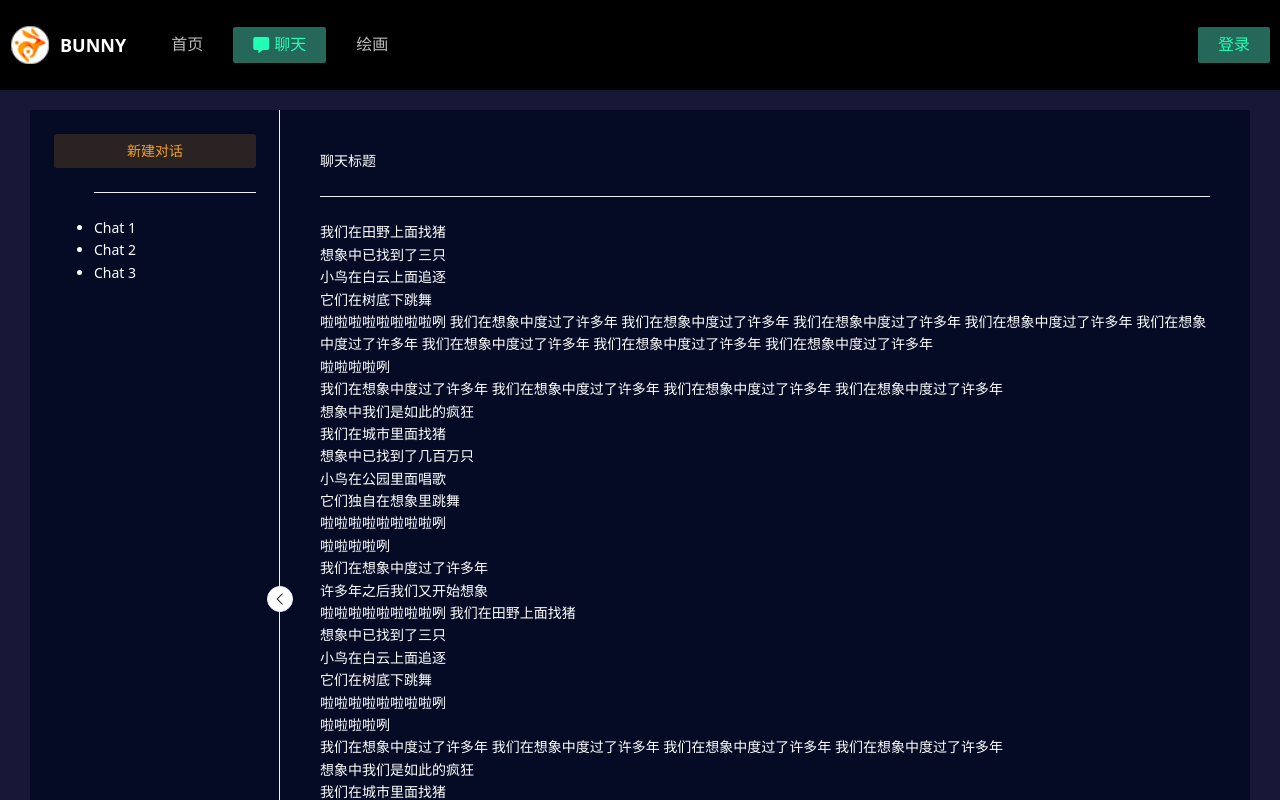
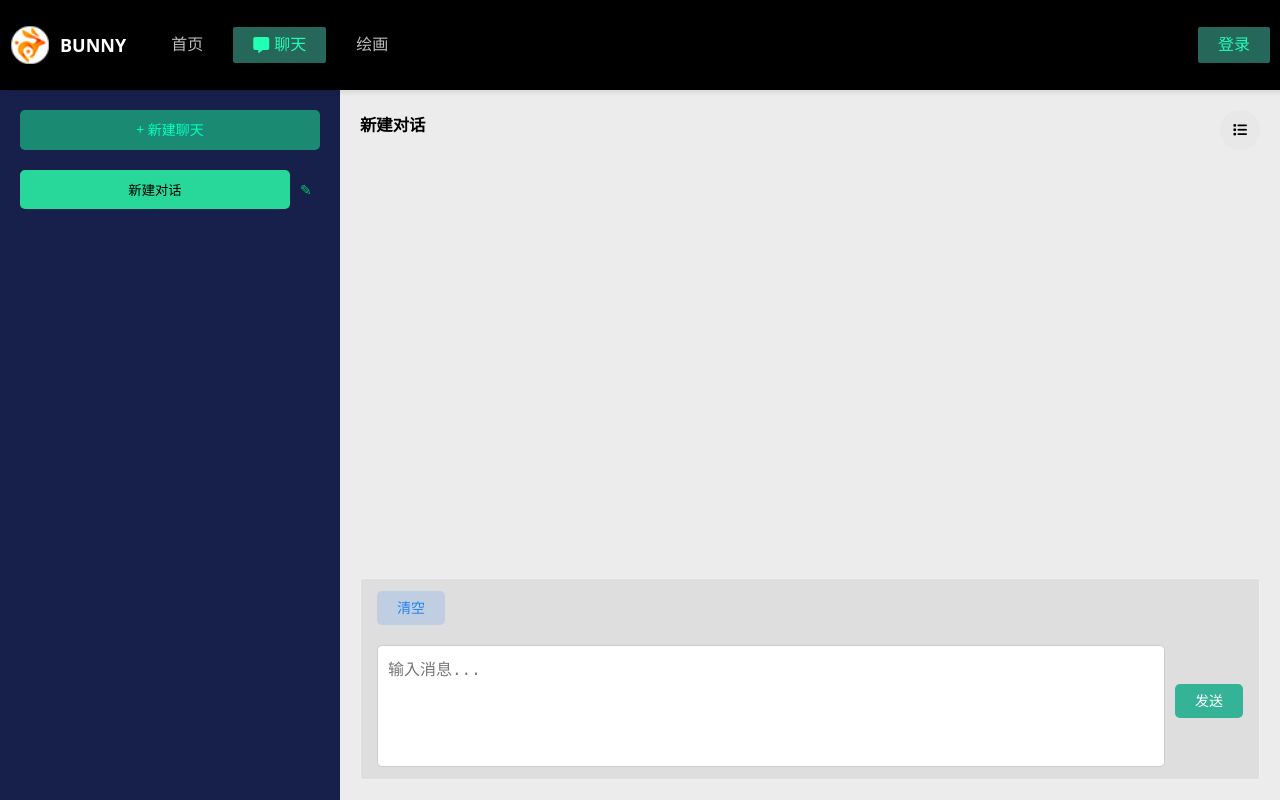
Before and after one commit to GPT-Bunny/Go-GPT, a Vue app: page /Chat in a window 1280 px wide. Shown: the top 800 px of the page. Built offline with nearby package versions, Linux system fonts and the light colour scheme.

Commit message:
提交说明

```diff
--- a/src/views/Chat.vue
+++ b/src/views/Chat.vue
@@ -1,39 +1,435 @@
 <template>
-  <div  class="div">
-  <n-flex justify="space-between" >
-    <!-- 侧边栏 -->
-    <n-layout has-sider>
-      <n-layout-sider
-        collapse-mode="transform"
-        :collapsed-width="20"
-        :width="250"
-        show-trigger="arrow-circle"
-        content-style="padding: 24px;"
-        bordered
-      >
-        <List />
-      </n-layout-sider>
+  <div class="container">
+    <div class="chat-container">
+      <div v-if="!isSmallScreen && isSidebarVisible" class="sidebar">
+        <n-button strong secondary round type="primary" @click="createChat" class="create-chat-btn">+ 新建聊天</n-button>
+        <div class="chat-list-container">
+          <div v-for="(chat, index) in chats" :key="index">
+            <div class="chat-header">
+              <button @click="selectChat(index)" :class="{ 'active': index === selectedChatIndex }" class="chat-btn">{{
+                chat.title }}</button>
+              <span class="edit-icon" @click="editChatTitle(index)">&#9998;</span>
+            </div>
+          </div>
+        </div>
+      </div>
 
-      <!-- 对话内容 -->
-      <n-layout-content class="content">
-        <Title />
-        <n-divider />
-        <Display />
-        <n-divider />
-        <Input />
-      </n-layout-content>
-    </n-layout>
-  </n-flex>
-</div>
+      <div class="chat-window">
+        <div class="title-bar">
+          <h3 class="chat-title">{{ selectedChatTitle }}</h3>
+            <span class="icon-wrapper" @click="toggleSidebar"><i class="fas fa-list"></i></span>
+        </div>
+        <div class="messages" ref="messagesContainer" v-show="isChatListVisible">
+          <!-- 机器人回复的消息 -->
+          <div v-for="(message, index) in selectedChat.messages" :key="index" class="message">
+            <div class="message-avatar">
+              <img :src="message.avatar" class="avatar" alt="avatar">
+            </div>
+            <div :class="message.sender === 'user' ? 'user-message' : 'bot-message'">
+              {{ message.content }}
+              <div v-if="message.sender === 'bot'" class="message-info">
+                <span>{{ message.timestamp }}</span>
+              </div>
+              <!-- 仅机器人回复的消息包含复制按钮 -->
+              <div v-if="message.sender === 'bot'">
+                <n-button strong secondary circle type="warning"  size="mini" style="background-color: transparent;" i class="fas fa-copy fa-sm  copy-icon" @click="copyMessage(message.content)" title="复制内容"  ></n-button>
+              </div>
+            </div>
+          </div>
+        </div>
+        <n-card size="small" class="input-area">
+          <div class="clear-button-area">
+            <n-button strong secondary round type="info" @click="clearChat" >清空</n-button>
+          </div>
+          <div class="send-message-area">
+            <textarea v-model="newMessage" @keydown="handleKeyPress" placeholder="输入消息..." rows="4"
+              style="resize: none;"></textarea>
+              <n-button strong secondary round type="primary" @click="sendMessage" class="send-btn">发送</n-button>
+          </div>
+        </n-card>
+      </div>
+    </div>
+  </div>
 </template>
 
 <script setup>
-import List from '@/components/Chat/List.vue'
-import Display from '@/components/Chat/Display.vue'
-import Input from '@/components/Chat/Input.vue'
-import Title from '@/components/Chat/Title.vue'
+import { ref, computed, onMounted, onUnmounted } from 'vue';
+
+const newMessage = ref('');
+const chats = ref([
+  { title: '新建对话', messages: [] },
+]);
+const selectedChatIndex = ref(0);
+const isSmallScreen = ref(window.innerWidth < 900);
+const isChatListVisible = ref(true);
+const isSidebarVisible = ref(true); // 新增侧边栏显示/隐藏状态
+
+onMounted(() => {
+  window.addEventListener('resize', handleResize);
+});
+
+onUnmounted(() => {
+  window.removeEventListener('resize', handleResize);
+});
+
+const handleResize = () => {
+  isSmallScreen.value = window.innerWidth < 900;
+};
+
+const createChat = () => {
+  const newChatTitle = `新建对话`;
+  chats.value.push({ title: newChatTitle, messages: [] });
+  selectedChatIndex.value = chats.value.length - 1;
+};
+
+const selectChat = (index) => {
+  selectedChatIndex.value = index;
+};
+
+const editChatTitle = (index) => {
+  const newTitle = prompt("请输入新的聊天记录名称：", chats.value[index].title);
+  if (newTitle !== null && newTitle !== '') {
+    chats.value[index].title = newTitle;
+  }
+};
+
+const selectedChat = computed(() => chats.value[selectedChatIndex.value]);
+
+const selectedChatTitle = computed(() => selectedChat.value.title);
+
+const sendMessage = () => {
+  if (newMessage.value.trim() !== '') {
+    selectedChat.value.messages.push({ sender: 'user', content: newMessage.value, avatar: 'src/assets/32x32.png' });
+    // Simulate bot response (you can replace this with actual API call)
+    setTimeout(() => {
+      const botResponse = {
+        sender: 'bot',
+        content: '你好，有什么可以帮助你的吗？',
+        avatar: 'src/assets/32x32.png',
+        timestamp: new Date().toLocaleString(), // 添加时间戳
+      };
+      selectedChat.value.messages.push(botResponse);
+      scrollToBottom(); // 确保滚动到底部
+    }, 500);
+    newMessage.value = ''; // 清空输入框
+  }
+};
+
+const copyMessage = (text) => {
+  navigator.clipboard.writeText(text)
+    .then(() => {
+      console.log('Text copied to clipboard');
+      alert('复制成功'); // 复制成功提示
+    })
+    .catch((error) => {
+      console.error('Error copying text: ', error);
+    });
+};
+
+const handleKeyPress = (event) => {
+  if (event.key === 'Enter' && !event.shiftKey) {
+    event.preventDefault();
+    sendMessage();
+  } else if (event.key === 'Enter' && event.ctrlKey && event.shiftKey) {
+    event.preventDefault();
+    newMessage.value += '\n';
+  }
+};
+
+const clearChat = () => {
+  selectedChat.value.messages = [];
+};
+
+const scrollToBottom = () => {
+  const messagesContainer = document.querySelector('.messages');
+  messagesContainer.scrollTop = messagesContainer.scrollHeight;
+};
+
+const toggleChatList = () => {
+  isChatListVisible.value = !isChatListVisible.value;
+};
+
+const toggleSidebar = () => {
+  isSidebarVisible.value = !isSidebarVisible.value; // 切换侧边栏显示/隐藏状态
+};
 </script>
 
-<style  scoped>
-@import url(Chat.css);
+<style scoped>
+/* 添加标题栏样式 */
+.title-bar {
+  display: flex;
+  justify-content: space-between;
+  align-items: center;
+}
+
+
+
+/* 消息样式 */
+.message {
+  display: flex;
+  align-items: center;
+  margin-bottom: 10px;
+}
+
+.message-avatar {
+  margin-right: 10px;
+}
+
+.avatar {
+  width: 40px;
+  /* 头像宽度 */
+  height: 40px;
+  /* 头像高度 */
+  border-radius: 50%;
+  /* 圆形头像 */
+}
+
+
+
+.container {
+  display: flex;
+  justify-content: center;
+  align-items: center;
+  width: 100%;
+  height: calc(100vh - 90px);
+  /* 使用calc函数减去导航栏的高度 */
+  padding-top: 90px;
+  /* 用额外的上边距来弥补导航栏的高度 */
+  background-color: #000;
+  /* 背景色 */
+}
+
+.chat-container {
+  display: flex;
+  width: 100%;
+  /* 修改为和页面一样大 */
+  height: 100%;
+  /* 修改为和页面一样大 */
+  border: none;
+  /* 或者 border: 1px solid transparent; */
+}
+
+.sidebar {
+  flex: 1;
+  padding: 20px;
+  display: flex;
+  flex-direction: column;
+  background-color: #17204b;
+  /* 墨绿色背景 */
+  transition: width 0.3s ease;
+  /* 添加过渡效果 */
+}
+
+.sidebar.hidden {
+  width: 0;
+  /* 隐藏侧边栏 */
+  padding: 0;
+  /* 隐藏内边距 */
+}
+
+.create-chat-btn {
+  width: 100%;
+  padding: 20px;
+  border: none;
+  border-radius: 5px;
+  background-color: #1b8a72;
+  /* 按钮背景色 */
+  color: rgb(0, 255, 195);
+  cursor: pointer;
+  margin-bottom: 20px;
+  /* 新建聊天按钮下边距 */
+}
+.icon-wrapper {
+  background-color: #e8e8e8; /* 设置背景色 */
+  padding: 5px; /* 设置内边距 */
+  width: 30px; /* 设置宽度 */
+  height: 30px; /* 设置高度 */
+  border-radius: 50%; /* 设置圆角半径 */
+  display: flex; /* 让内容居中 */
+  justify-content: center; /* 水平居中 */
+  align-items: center; /* 垂直居中 */
+  cursor: pointer;
+  color: #000000;
+}
+
+.icon-wrapper:hover {
+  background-color: #dbdbdb; /* 设置鼠标悬停时的背景色 */
+}
+
+
+.chat-btn {
+  width: calc(100% - 30px);
+  /* 聊天记录按钮宽度减去修改按钮的宽度 */
+  padding: 10px;
+  margin-bottom: 5px;
+  border: none;
+  border-radius: 5px;
+  background-color: #268e7c;
+  color: black;
+  cursor: pointer;
+}
+
+.chat-btn.active {
+  background-color: #28d89b;
+}
+
+.edit-icon {
+  cursor: pointer;
+  margin-left: 10px;
+  color: #00cc66;
+  /* 修改图标颜色 */
+}
+
+/* 右侧内容背景色与侧边栏相同 */
+.chat-window {
+  flex: 3;
+  display: flex;
+  flex-direction: column;
+  align-items: stretch;
+  padding: 20px;
+  background-color: #ececec;
+  /* 左侧侧边栏的背景色 */
+}
+
+.chat-title {
+  margin-top: 0;
+  margin-bottom: 10px;
+  text-align: left;
+  /* 标题左对齐 */
+}
+
+
+
+.input-area {
+  background-color: #dedede;
+  display: flex;
+  flex-direction: column;
+}
+
+.clear-button-area {
+  margin-bottom: 10px;
+  /* 清空按钮下边距 */
+}
+
+.send-message-area {
+  display: flex;
+  align-items: center;
+}
+
+textarea {
+  flex: 1;
+  padding: 10px;
+  border: 1px solid #ccc;
+  border-radius: 5px;
+  font-size: 16px;
+  margin-top: 10px;
+  height: 100px;
+  /* 固定输入框高度为 100 像素 */
+}
+
+button {
+  padding: 10px 20px;
+  border: none;
+  border-radius: 5px;
+  cursor: pointer;
+}
+
+
+
+.send-btn {
+
+  margin-left: 10px;
+  /* 发送按钮左边距 */
+  background-color: #34b397;
+  color: rgb(255, 255, 255);
+}
+
+.send-btn:hover {
+  color: rgb(255, 255, 255);
+  background-color: #159378;
+}
+
+/* 隐藏侧边栏样式 */
+@media (max-width: 900px) {
+  .sidebar {
+    display: none;
+  }
+
+  .chat-container {
+    justify-content: flex-end;
+  }
+}
+
+.chat-list-container {
+  overflow-y: auto;
+  max-height: 800px;
+  /* 限制聊天记录列表的最大高度 */
+}
+
+.title-bar {
+  display: flex;
+  justify-content: space-between;
+  align-items: center;
+}
+
+.toggle-icon {
+  cursor: pointer;
+  font-size: 20px;
+  color: #34b397;
+  /* 图标颜色 */
+}
+
+
+.messages {
+  flex: 1;
+  overflow-y: auto;
+  max-height: 800px;
+  padding: 10px; /* 添加内边距 */
+  background-color: #ececec; /* 设置背景色 */
+}
+
+.message {
+  display: flex;
+  align-items: flex-start; /* 在交叉轴上顶部对齐 */
+  margin-bottom: 10px;
+}
+
+.message-avatar {
+  margin-right: 10px;
+}
+
+.avatar {
+  width: 40px;
+  height: 40px;
+  border-radius: 50%;
+}
+
+.user-message,
+.bot-message {
+  display: flex;
+  flex-direction: column; /* 将消息内容垂直排列 */
+  background-color: #d6d6d6;
+  padding: 10px;
+  border-radius: 5px;
+  font-size: 16px;
+  margin-bottom: 10px;
+}
+
+.bot-message {
+  background-color: #141847;
+  color: #ffffff;
+}
+
+.message-info {
+  display: flex;
+  align-items: center;
+  color: #999;
+  font-size: 14px;
+  margin-top: 5px;
+}
+
+.copy-icon {
+  margin-top: 10px;
+}
+
 </style>
```
